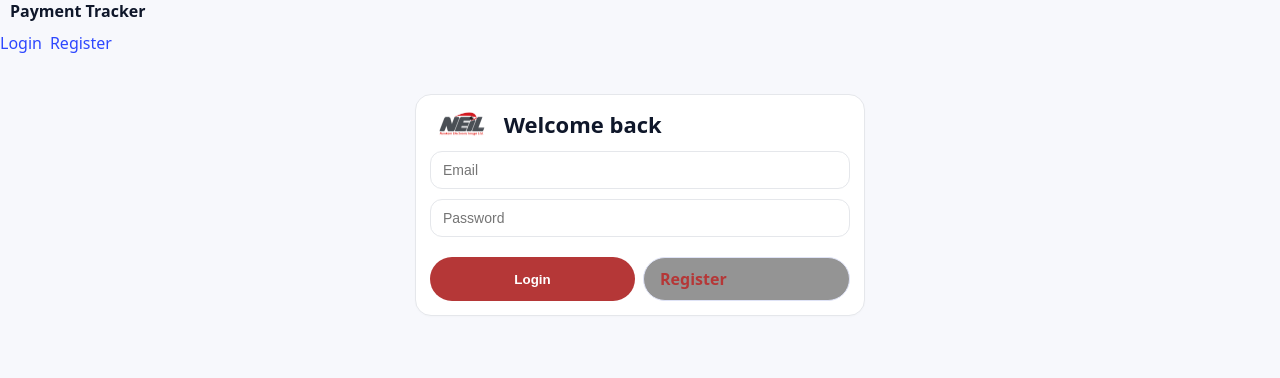
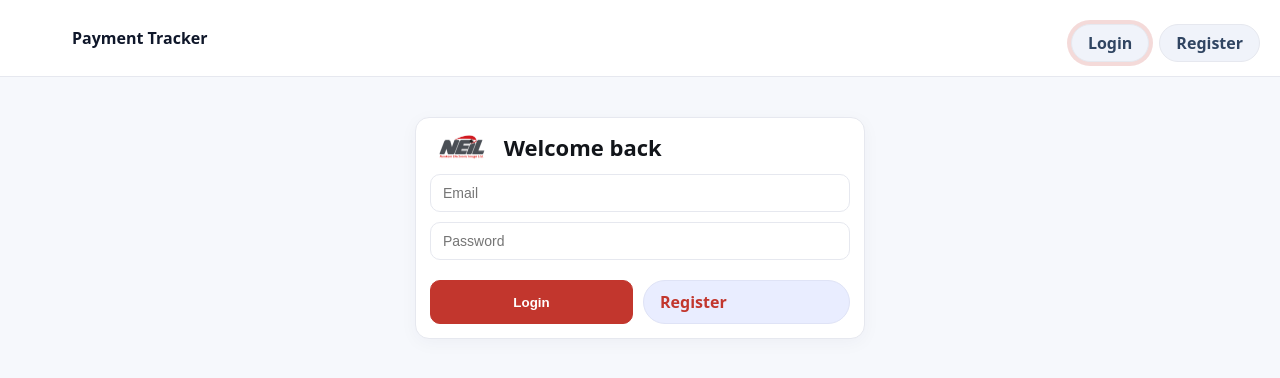
Before and after one commit to anankani164/Payment-Tracker-App, a React (Vite) app in the folder frontend/: page /login in a window 1280 px wide. Shown: the top 378 px of the page. Built offline with nearby package versions, Linux system fonts and the light colour scheme.

Commit message:
Add files via upload

```diff
--- a/frontend/src/brand.override.css
+++ b/frontend/src/brand.override.css
@@ -1,9 +1,152 @@
-/* brand.override.css
-   Set your own hex values here. This file is imported AFTER brand.css
-   so it overrides the defaults. Edit these three lines to change the UI theme.
-*/
+/* === UI Override: match your screenshots exactly (red pills, soft grey, clean cards) === */
+/* These styles only layer on top of your existing CSS and components. */
+
 :root{
-  --brand-primary: #b53737;     /* primary button/tab color */
-  --brand-primary-ink: #ffffff; /* text on primary */
-  --brand-primary-10: #949494;  /* light red tint for secondary pills / active tabs */
+  --brand-primary: #C2362D;        /* deep NEIL red */
+  --brand-primary-600: #a62f27;
+  --brand-primary-200: #f2d4d2;
+  --brand-accent: #6E6E6E;         /* for secondary/grey pills */
+  --brand-bg: #F6F8FC;             /* page background tint */
+  --brand-card: #ffffff;
+  --brand-border: #E6E8EF;
+  --brand-text: #12151A;
+  --brand-muted: #6F7787;
+  --ring: 0 0 0 4px rgba(194,54,45,0.18);
 }
+
+html, body, #root { background: var(--brand-bg); color: var(--brand-text); }
+a { color: #2A58FF; text-decoration: none; }
+a:hover { text-decoration: underline; }
+
+/* ==== Topbar (logo + nav pills + logout) ==== */
+.topbar{
+  position: sticky; top: 0; z-index: 40;
+  display:flex; align-items:center; justify-content:space-between;
+  padding: 14px 20px;
+  background: #fff;
+  border-bottom: 1px solid var(--brand-border);
+}
+.brand{ display:flex; align-items:center; gap:10px; font-weight:700; }
+.brand-logo{
+  width:42px; height:22px; display:inline-block;
+  background-size:contain; background-position:left center; background-repeat:no-repeat;
+  /* if you have your logo asset at /neil-logo.png uncomment the next line */
+  /* background-image: url('/neil-logo.png'); */
+  border-radius:4px;
+}
+.brand-text{ font-weight:700; }
+
+.menu{ display:flex; align-items:center; gap:12px; }
+.auth-actions{ display:flex; gap:10px; }
+
+/* ==== Pill buttons (nav + actions) ==== */
+.pill{
+  display:inline-flex; align-items:center; justify-content:center;
+  height:36px; padding: 0 16px;
+  border-radius:9999px;
+  border:1px solid var(--brand-border);
+  background:#F0F3FA;
+  color:#304562;
+  font-weight:600;
+  box-shadow: none;
+  transition: all .15s ease;
+}
+.pill:hover{ filter: brightness(0.97); }
+.pill.active{ box-shadow: var(--ring); }
+
+.pill.btn{
+  background: #fff;
+  border:1px solid #C9D0E0;
+}
+.pill.btn.active{
+  background: var(--brand-primary-200);
+  border-color: var(--brand-primary-200);
+}
+
+.pill.border{
+  background:#F2F4F9;
+  border:1px solid var(--brand-border);
+  color:#2b3b52;
+}
+
+.pill.danger{
+  background: var(--brand-primary);
+  color:#fff;
+  border:1px solid var(--brand-primary);
+}
+.pill.danger:hover{ background: var(--brand-primary-600); }
+
+/* small grey secondary (e.g., Reset, Back buttons) */
+.pill.secondary{
+  background:#B7BBC3;
+  color:#fff;
+  border:1px solid #B7BBC3;
+}
+
+/* ==== Cards, metrics and tables ==== */
+.page{ padding: 18px 20px; }
+h1.page-title, .page h1{ margin: 0 0 14px; }
+
+.card{
+  background: var(--brand-card);
+  border:1px solid var(--brand-border);
+  border-radius: 14px;
+  padding: 14px;
+  box-shadow: 0 4px 18px rgba(20,35,80,0.04);
+}
+
+.cards3{
+  display:grid;
+  grid-template-columns: repeat(12, 1fr);
+  gap:12px;
+}
+.cards3 .card.metric{ grid-column: span 3; }
+.cards3 .card.right-actions{
+  grid-column: span 3;
+  display:flex; align-items:center; justify-content:flex-end;
+}
+
+.kpi{ font-size: 20px; font-weight: 800; margin-top: 4px; }
+.muted{ color: var(--brand-muted); }
+
+.table{ width:100%; border-collapse: collapse; }
+.table th, .table td{ text-align:left; padding: 12px 10px; border-bottom:1px solid var(--brand-border); }
+.table thead th{ font-size: 12.5px; color: var(--brand-muted); font-weight:700; background:#FBFCFE; }
+.table tbody tr:hover{ background:#FAFBFF; }
+
+/* ==== Forms & inputs ==== */
+input, select, textarea{
+  border-radius: 10px;
+  border:1px solid var(--brand-border);
+  padding:10px 12px;
+  outline: none;
+  background:#fff;
+}
+input:focus, select:focus, textarea:focus{ box-shadow: var(--ring); border-color: var(--brand-primary-200); }
+
+/* Buttons in dialogs */
+button.btn{
+  background: var(--brand-primary);
+  color:#fff;
+  border:1px solid var(--brand-primary);
+  border-radius: 10px;
+  padding:8px 14px;
+  font-weight:700;
+}
+button.btn:hover{ background: var(--brand-primary-600); }
+button.border{
+  background:#fff; color:#1b2b47;
+  border:1px solid var(--brand-border);
+  border-radius: 10px; padding:8px 14px; font-weight:700;
+}
+
+/* Filter area small pills (Apply/Reset look) */
+.filters .pill.btn{ height:34px; padding:0 14px; }
+.filters .pill.secondary{ background:#9FA4AE; border-color:#9FA4AE; color:#fff; }
+
+/* Login card spacing */
+.login-card .pill{ height:40px; }
+.login-card .btn{ height:40px; }
+
+/* Ensure client statement back button matches screenshot */
+a.pill.border{ display:inline-flex; padding:10px 16px; }
```
